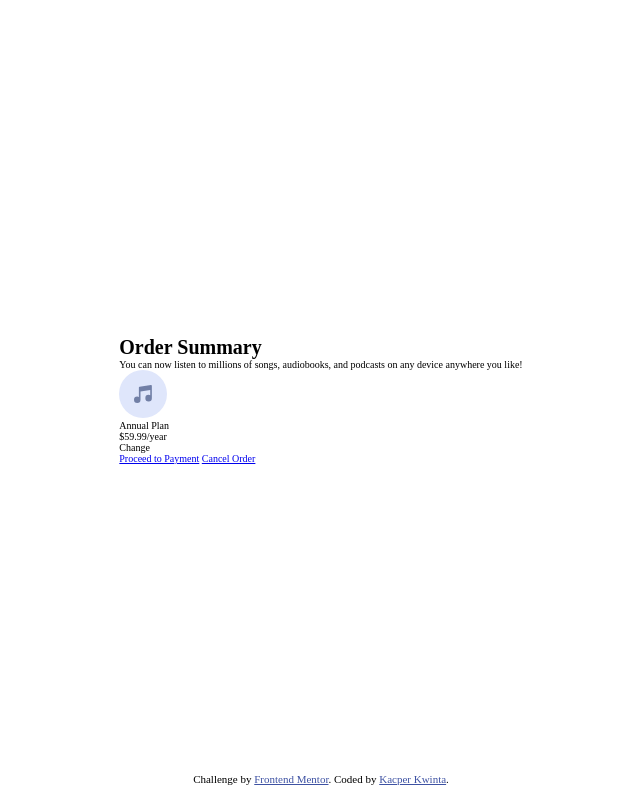
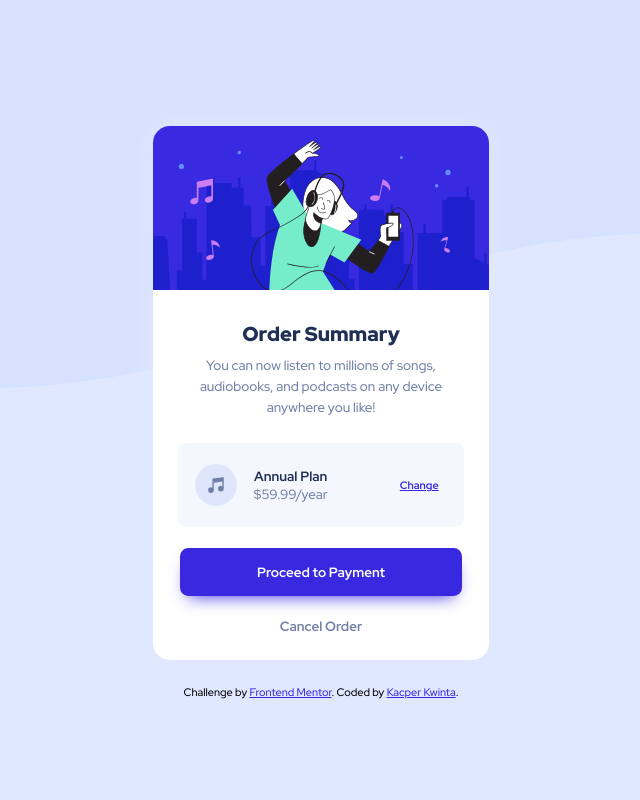
Before and after one commit to kacperkwinta/Order-summary-component, a plain HTML site: page index.html in a window 1280 px wide. Shown: the whole page, without its empty margins (319-959 px from the left). Drawn offline with Linux system fonts and the light colour scheme.

Commit message:
CSS part done

```diff
--- a/app/style.scss
+++ b/app/style.scss
@@ -1,5 +1,14 @@
+@import url("https://fonts.googleapis.com/css2?family=Red+Hat+Display:wght@500;700;900&display=swap");
+
+$background: hsl(225, 100%, 94%);
+$accent: hsl(245, 75%, 52%);
+$box-plan: hsl(225, 100%, 98%);
+$paragraph: hsl(224, 23%, 55%);
+$header: hsl(223, 47%, 23%);
+
 html {
-  font-size: 62.5%;
+  font-family: "Red Hat Display", sans-serif;
+  font-size: 52.5%;
 }
 
 * {
@@ -8,10 +17,16 @@ html {
 }
 
 body {
+  background: url(/dist/images/pattern-background-desktop.svg);
+  background-repeat: no-repeat;
+  background-size: contain;
+  background-color: $background;
   min-height: 100vh;
   display: flex;
+  flex-direction: column;
   justify-content: center;
   align-items: center;
+  font-size: 1.6rem;
 }
 
 main {
@@ -20,16 +35,101 @@ main {
   justify-content: center;
 }
 
+.wrapper {
+  margin: 3rem 0;
+  max-width: 40rem;
+  text-align: center;
+  background: white;
+  border-radius: 2rem;
+  box-shadow: 0 0 3rem 0.5rem $background;
+}
+
+.wrapper-img {
+  width: 100%;
+  border-radius: 2rem 2rem 0 0;
+}
+
+.wrapper-header {
+  font-size: 2.4rem;
+  margin: 3rem 0 1rem 0;
+  color: $header;
+  font-weight: 900;
+}
+
+.wrapper-paragraph {
+  color: $paragraph;
+  line-height: 2.5rem;
+  padding: 0 3rem 2rem;
+  margin-bottom: 1rem;
+}
+
+.wrapper-plan {
+  background: $box-plan;
+  border-radius: 1rem;
+  margin: 0 3rem;
+  padding: 0 2rem;
+  height: 10rem;
+  display: flex;
+  align-items: center;
+  justify-content: space-between;
+}
+
+.wrapper-plan--container {
+  display: flex;
+  align-items: center;
+}
+
+.wrapper-plan-icon {
+  height: 5rem;
+  margin-right: 2rem;
+}
+
+.wrapper-container {
+  display: flex;
+  flex-direction: column;
+}
+
+.wrapper-plan--type {
+  font-weight: 700;
+  color: $header;
+}
+
+.wrapper-plan--cost {
+  font-weight: 500;
+  color: $paragraph;
+}
+
+.wrapper-plan--change {
+  color: $accent;
+  font-size: 1.28rem;
+  font-weight: 700;
+  margin-right: 1rem;
+}
+
+.wrapper-link--payment {
+  display: inline-block;
+  background: $accent;
+  color: white;
+  margin: 2.5rem 0;
+  border-radius: 1rem;
+  padding: 1.75rem 9.225rem;
+  text-decoration: none;
+  font-weight: 700;
+  box-shadow: 0 1rem 2rem -1rem $accent;
+}
+
+.wrapper-link--cancel {
+  display: inline-block;
+  text-decoration: none;
+  color: $paragraph;
+  font-weight: 700;
+  margin-bottom: 3rem;
+}
+
 .attribution {
-  position: fixed;
-  bottom: 0;
-  left: 0;
-  right: 0;
-  margin-bottom: 1.5rem;
-  font-size: 1.1rem;
-  text-align: center;
+  font-size: 1.3rem;
 }
 
 .attribution a {
-  color: hsl(228, 45%, 44%);
+  color: $accent;
 }
--- a/index.html
+++ b/index.html
@@ -17,6 +17,8 @@
 
     <div class="wrapper">
 
+      <img src="dist/images/illustration-hero.svg" class="wrapper-img" aria-hidden="true" alt="">
+
       <h1 class="wrapper-header">Order Summary</h1>
 
       <p class="wrapper-paragraph">You can now listen to millions of songs, audiobooks, and podcasts on any
@@ -24,11 +26,20 @@
 
       <div class="wrapper-plan">
 
-        <img src="dist/images/icon-music.svg" class="wrapper-plan-icon" alt="" aria-hidden="true">
+        <span class="wrapper-plan--container">
 
-        <p class="wrapper-plan--type">Annual Plan</p>
-        <p class="wrapper-plan--cost">$59.99/year</p>
-        <p class="wrapper-plan--change">Change</p>
+          <img src="dist/images/icon-music.svg" class="wrapper-plan-icon" alt="" aria-hidden="true">
+
+          <span class="wrapper-container">
+
+            <p class="wrapper-plan--type">Annual Plan</p>
+            <p class="wrapper-plan--cost">$59.99/year</p>
+
+          </span>
+
+        </span>
+
+        <a href="#" class="wrapper-plan--change">Change</a>
 
       </div>
 
```
Also changed, not shown: dist/css/style.css.
